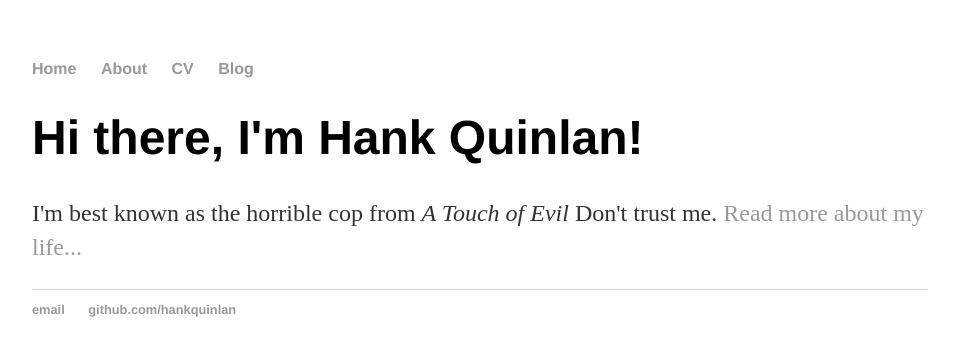
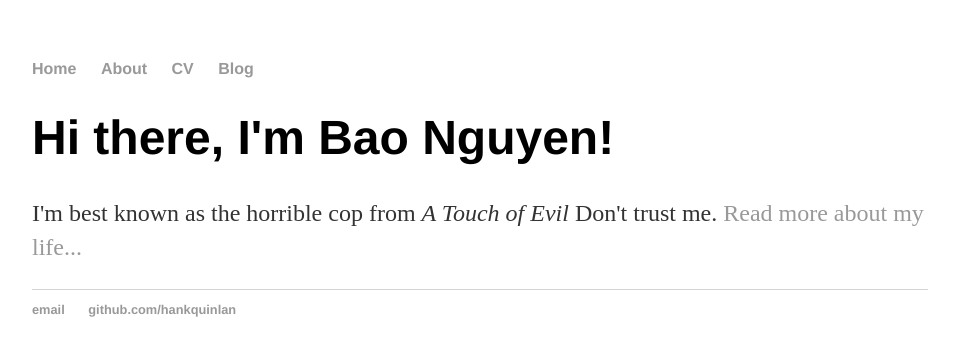
Before and after one commit to baonguyen2604/baonguyen2604.github.io, a Jekyll site: the page built from index.html, in a window 1280 px wide. Shown: the top 356 px of the page, without its empty margins (160-1115 px from the left). Built offline with Jekyll 4.4.1, drawn with Linux system fonts in a browser that asks for light colours.

Commit message:
Update index.html

```diff
--- a/index.html
+++ b/index.html
@@ -1,29 +1,8 @@
-<!DOCTYPE html>
-<html>
-	<head>
-		<title>Bao Nguyen</title>
-		<link rel="stylesheet" type="text/css" href="/css/main.css">
-	</head>
-	<body>
-		<nav>
-    		<ul>
-        		<li><a href="/">Home</a></li>
-	        	<li><a href="/about">About</a></li>
-        		<li><a href="/cv">CV</a></li>
-        		<li><a href="/blog">Blog</a></li>
-    		</ul>
-		</nav>
-		<div class="container">
-    		<div class="blurb">
-        		<h1>Hi there, I'm Hank Quinlan!</h1>
-				<p>I'm best known as the horrible cop from <em>A Touch of Evil</em> Don't trust me. <a href="/about">Read more about my life...</a></p>
-    		</div><!-- /.blurb -->
-		</div><!-- /.container -->
-		<footer>
-    		<ul>
-        		<li><a href="mailto:hankquinlanhub@gmail.com">email</a></li>
-        		<li><a href="https://github.com/hankquinlan">github.com/hankquinlan</a></li>
-			</ul>
-		</footer>
-	</body>
-</html>
+---
+layout: default
+title: Bao Nguyen
+---
+<div class="blurb">
+	<h1>Hi there, I'm Bao Nguyen!</h1>
+	<p>I'm best known as the horrible cop from <em>A Touch of Evil</em> Don't trust me. <a href="/about">Read more about my life...</a></p>
+</div><!-- /.blurb -->
```
